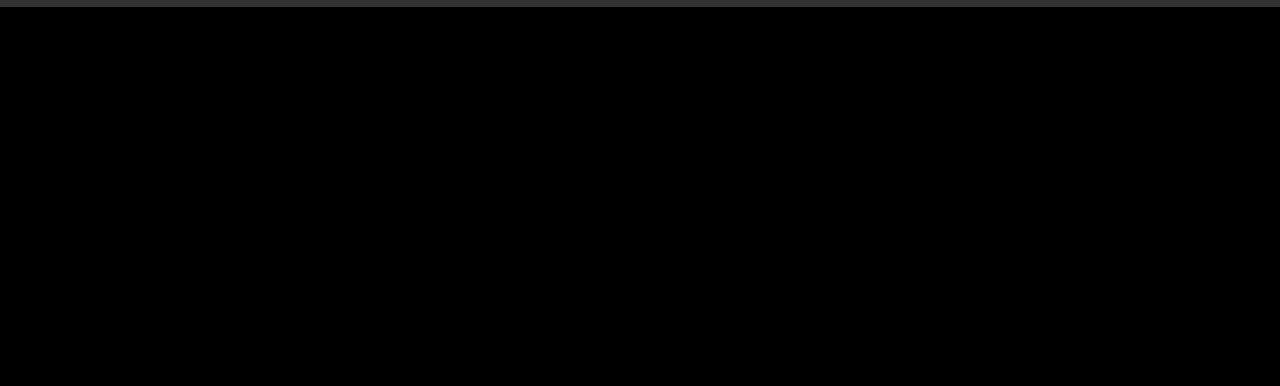
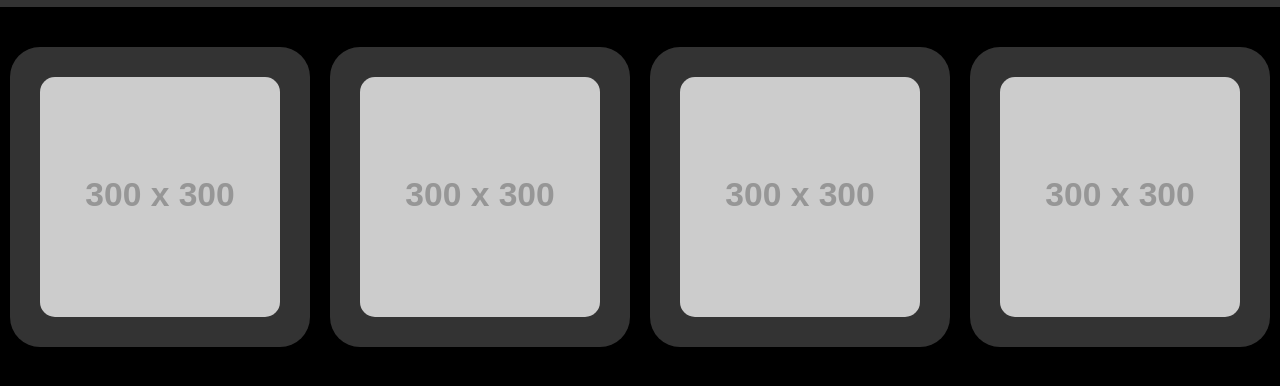
Before and after one commit to unblockzone/apps, a plain HTML site: page index.html in a window 1280 px wide. Shown: the part 92-478 px from the top of the page. Drawn offline with Linux system fonts and the light colour scheme; placeholder pictures from the web are drawn by us.

Commit message:
Update index.html

```diff
--- a/index.html
+++ b/index.html
@@ -89,6 +89,43 @@
             box-shadow: 0px 0px 15px 4px #008CFF;
             color: #008CFF;
         }
+
+        /* New Section for Icons */
+        .icons-container {
+            display: flex;
+            justify-content: center;
+            gap: 20px;
+            margin-top: 40px;
+            flex-wrap: wrap;
+        }
+
+        .icon {
+            width: 300px;
+            height: 300px;
+            border-radius: 30px;
+            background-color: #333;
+            display: flex;
+            justify-content: center;
+            align-items: center;
+            transition: transform 0.3s ease, box-shadow 0.3s ease;
+            cursor: pointer;
+        }
+
+        .icon img {
+            width: 80%;
+            height: 80%;
+            border-radius: 15px;
+            transition: transform 0.3s ease;
+        }
+
+        .icon:hover {
+            transform: scale(1.1);
+            box-shadow: 0px 0px 15px 4px #008CFF;
+        }
+
+        .icon:hover img {
+            transform: scale(1.05);
+        }
     </style>
     <link href="https://fonts.googleapis.com/css2?family=Bowlby+One&family=Roboto:wght@700&display=swap" rel="stylesheet">
 </head>
@@ -106,5 +143,28 @@
         </div>
         <img src="https://cdn-icons-png.flaticon.com/512/61/61457.png" alt="Logo" class="logo" onclick="window.location.href='https://unblockzone.github.io/'">
     </header>
+
+    <!-- Icons Section -->
+    <div class="icons-container">
+        <!-- Icon 1 -->
+        <div class="icon" onclick="window.location.href='https://example.com/link1'">
+            <img src="https://via.placeholder.com/300" alt="Icon 1">
+        </div>
+
+        <!-- Icon 2 -->
+        <div class="icon" onclick="window.location.href='https://example.com/link2'">
+            <img src="https://via.placeholder.com/300" alt="Icon 2">
+        </div>
+
+        <!-- Icon 3 -->
+        <div class="icon" onclick="window.location.href='https://example.com/link3'">
+            <img src="https://via.placeholder.com/300" alt="Icon 3">
+        </div>
+
+        <!-- Icon 4 -->
+        <div class="icon" onclick="window.location.href='https://example.com/link4'">
+            <img src="https://via.placeholder.com/300" alt="Icon 4">
+        </div>
+    </div>
 </body>
 </html>
```
